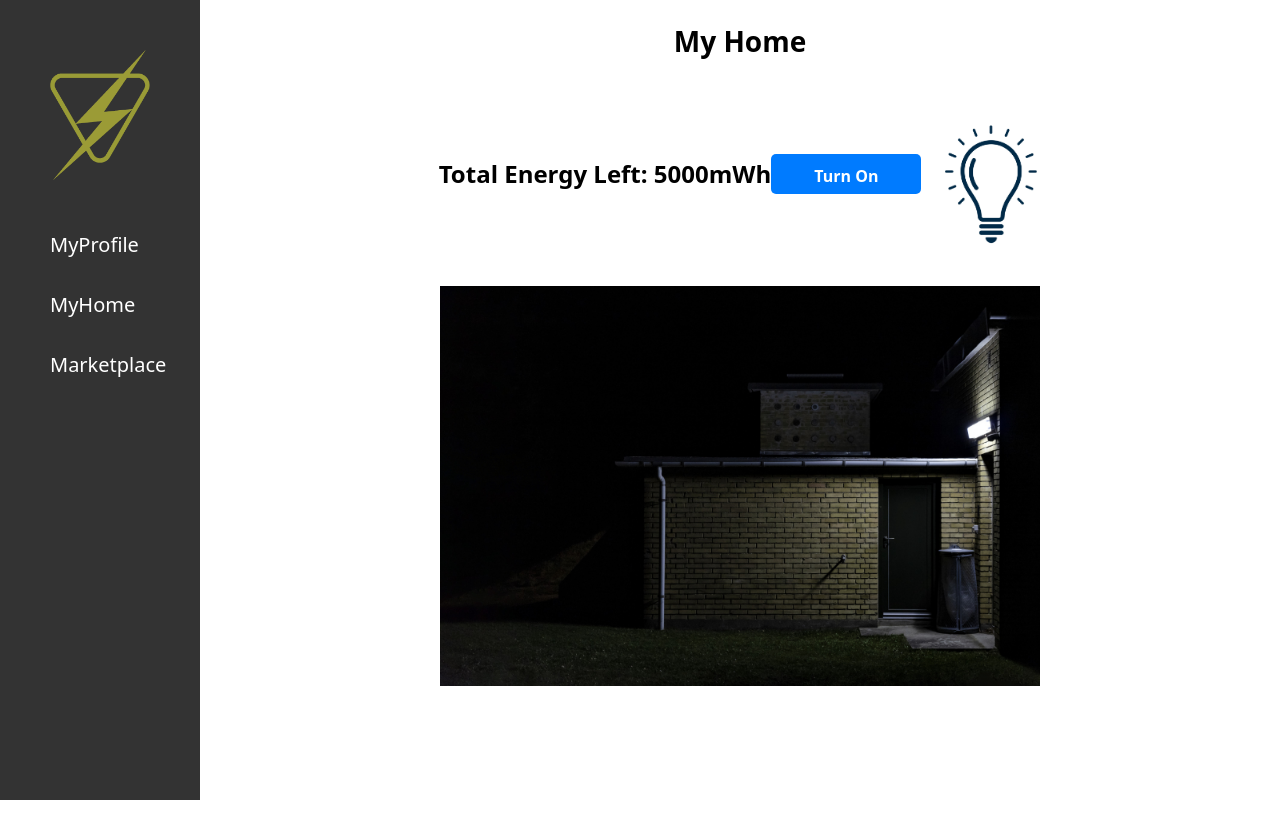
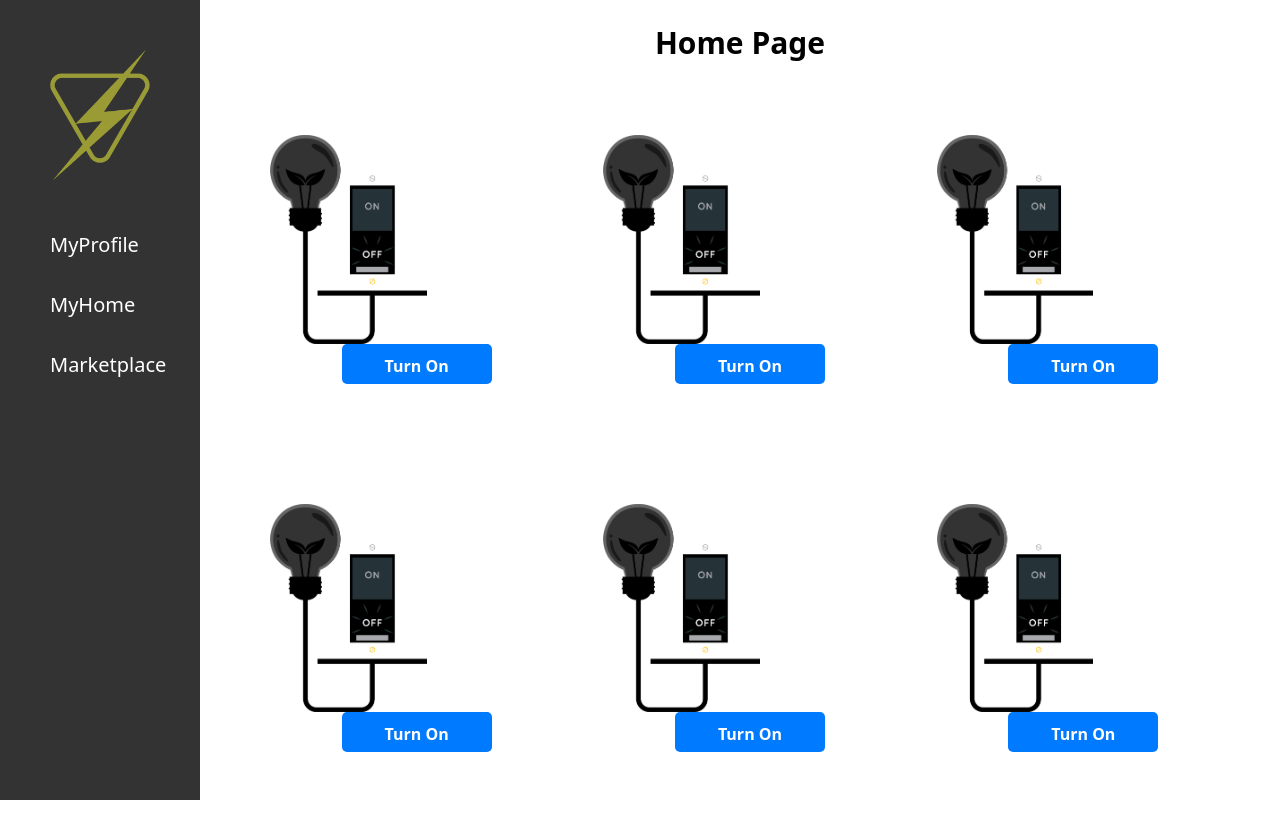
Before and after one commit to Aditya077-ui/KU-Hackfest-2023-Energy-Trading, a React (Create React App) app in the folder urja/: page /myhome in a window 1280 px wide. Before the commit the page ends 800 px from the top, so only its background shows below. Built offline with nearby package versions, Linux system fonts and the light colour scheme; the HTML template or start-up script is replaced by a standard one.

Commit message:
Home tpggles

```diff
--- a/urja/src/Pages/Dashboard/MyHome/MyHome.css
+++ b/urja/src/Pages/Dashboard/MyHome/MyHome.css
@@ -1,6 +1,8 @@
 .myHome {
     display: flex;
+    justify-content: space-between;
 }
+
 .main-content {
     width: calc(100% - 200px); /* Adjust width to account for sidebar */
     padding: 20px;
@@ -14,7 +16,7 @@
 
 .myHomeTitle{
     width: 100%;
-    font-size: 28px;
+    font-size: 30px;
     font-weight: bold;
     text-align: center;
   }
@@ -97,10 +99,11 @@ input:checked + .slider:before {
   border-radius: 50%;
 }
 
-.row1{
+.row1, .row2, row3{
     display: flex;
     margin-top: 40px;
     margin-bottom: 40px;
+    margin-left: 40px;
     justify-content: space-around;
     font-size: 24px;
     font-weight: bold;
@@ -108,22 +111,23 @@ input:checked + .slider:before {
 }
 
 .toggle-button{
-
     width: 150px;
     height: 40px;
 }
 
 .row2{
-    display: flex;
+    display: row;
     justify-content: space-around;
 }
 
+
 .bulb-image{
-    width: 100px;
+    width: 50%;
     object-fit: contain;
 }
 
-.house-image{
-    width: 600px;
-    object-fit: cover;
+.image, .image1, .image2 {
+  flex: 1;
+  text-align: center;
+  padding: 10px;
 }
--- a/urja/src/Pages/Dashboard/MyHome/MyHome.js
+++ b/urja/src/Pages/Dashboard/MyHome/MyHome.js
@@ -1,52 +1,119 @@
 import React, { useEffect, useState } from 'react';
 import Sidebar from '../Sidebar/Sidebar';
 import './MyHome.css';
-import bulbOn from './bulbOn.jpg';
-import bulbOff from "./bulbOff.jpg";
-import darkHouse from "./darkHouse.jpg";
-import lightHouse from "./lightHouse.png";
+import lightmode from "./lightmode.png"
+import darkmode from "./Darkmode.png"
 
 export default function MyHome() {
   const [isBulbOn, setIsBulbOn] = useState(false);
+  const [isBulbOn1, setIsBulbOn1] = useState(false);
+  const [isBulbOn2, setIsBulbOn2] = useState(false);
+
+  const [isFanOn, SetIsFanOn] = useState(false);
+  const [isTvOn, setIsTvOn] = useState(false);
+  const [IsRefOn, setIsRefOn] = useState(false);
 
   const toggleBulb = () => {
     setIsBulbOn(!isBulbOn);
   };
 
-//   setInterval(() => {
-//   }, interval);
+  const toggleBulb1 = () => {
+    setIsBulbOn1(!isBulbOn1);
+  };
 
-//   useEffect(() => {
-//   },[])
+  const toggleBulb2 = () => {
+    setIsBulbOn2(!isBulbOn2);
+  };
+
+  const toggleFan = () => {
+    SetIsFanOn(!isFanOn);
+  };
+  const toggleRef=()=>{setIsRefOn(!IsRefOn)};
+
+  const toggleTV = () =>{
+    setIsTvOn (! isTvOn) ;
+  }
 
 return (
 <div>
   <div className="myHome">
   <Sidebar />
-        <div className="main-content">
-          <h1 className="myHomeTitle">My Home</h1>
-            <div className="content">
-                <div className="row1">
-                <h1>Total Energy Left: 5000mWh</h1>
+<div className = "main-content">
+
+  <h1 className = "myHomeTitle">Home Page</h1>
+
+<div className = "row1">
+ <div className="image">
+  <img
+    src={isBulbOn ? lightmode : darkmode}
+    alt={isBulbOn ? 'On Bulb' : 'Off Bulb'}
+    className="bulb-image"
+  />
   <button className="toggle-button" onClick={toggleBulb}>
   {isBulbOn ? 'Turn Off' : 'Turn On'}
   </button>
+  </div>
+
+ <div className="image1">
   <img
-                    src={isBulbOn ? bulbOn : bulbOff}
-                    alt={isBulbOn ? 'On Bulb' : 'Off Bulb'}
+    src={isBulbOn1 ? lightmode : darkmode}
+    alt={isBulbOn1 ? 'On Bulb' : 'Off Bulb'}
     className="bulb-image"
   />
-                <div>
+  <button className="toggle-button" onClick={toggleBulb1}>
+{isBulbOn1 ? 'Turn Off' : 'Turn On'}
+</button>
+</div>
+
+ <div className="image2">
+  <img
+    src={isBulbOn2 ? lightmode : darkmode}
+    alt={isBulbOn2 ? 'On Bulb' : 'Off Bulb'}
+    className="bulb-image"
+  />
+  <button className="toggle-button" onClick={toggleBulb2}>
+{isBulbOn2 ? 'Turn Off' : 'Turn On'}
+</button>
 </div>
 </div>
-        <div className='row2'>
+
+
+<div className = "row1">
+ <div className="image">
   <img
-                src={isBulbOn ? lightHouse : darkHouse}
-                alt={isBulbOn ? 'On Bulb' : 'Off Bulb'}
-                className="house-image"
+    src={isFanOn ? lightmode : darkmode}
+    alt={isFanOn ? 'On Bulb' : 'Off Bulb'}
+    className="bulb-image"
   />
+  <button className="toggle-button" onClick={toggleFan}>
+  {isFanOn ? 'Turn Off' : 'Turn On'}
+  </button>
+  </div>
+
+ <div className="image1">
+  <img
+    src={isTvOn ? lightmode : darkmode}
+    alt={isTvOn ? 'On Bulb' : 'Off Bulb'}
+    className="bulb-image"
+  />
+  <button className="toggle-button" onClick={toggleTV}>
+{isTvOn ? 'Turn Off' : 'Turn On'}
+</button>
+</div>
+
+ <div className="image2">
+  <img
+    src={IsRefOn ? lightmode : darkmode}
+    alt={IsRefOn ? 'On Bulb' : 'Off Bulb'}
+    className="bulb-image"
+  />
+  <button className="toggle-button" onClick={toggleRef}>
+{IsRefOn ? 'Turn Off' : 'Turn On'}
+</button>
 </div>
 </div>
+
+
 </div>
 </div>
 </div>
```
Also changed, not shown: urja/src/Pages/Dashboard/MyHome/Darkmode.png (added), urja/src/Pages/Dashboard/MyHome/lightmode.png (added). Lines whose indentation alone changed are shown as unchanged.
